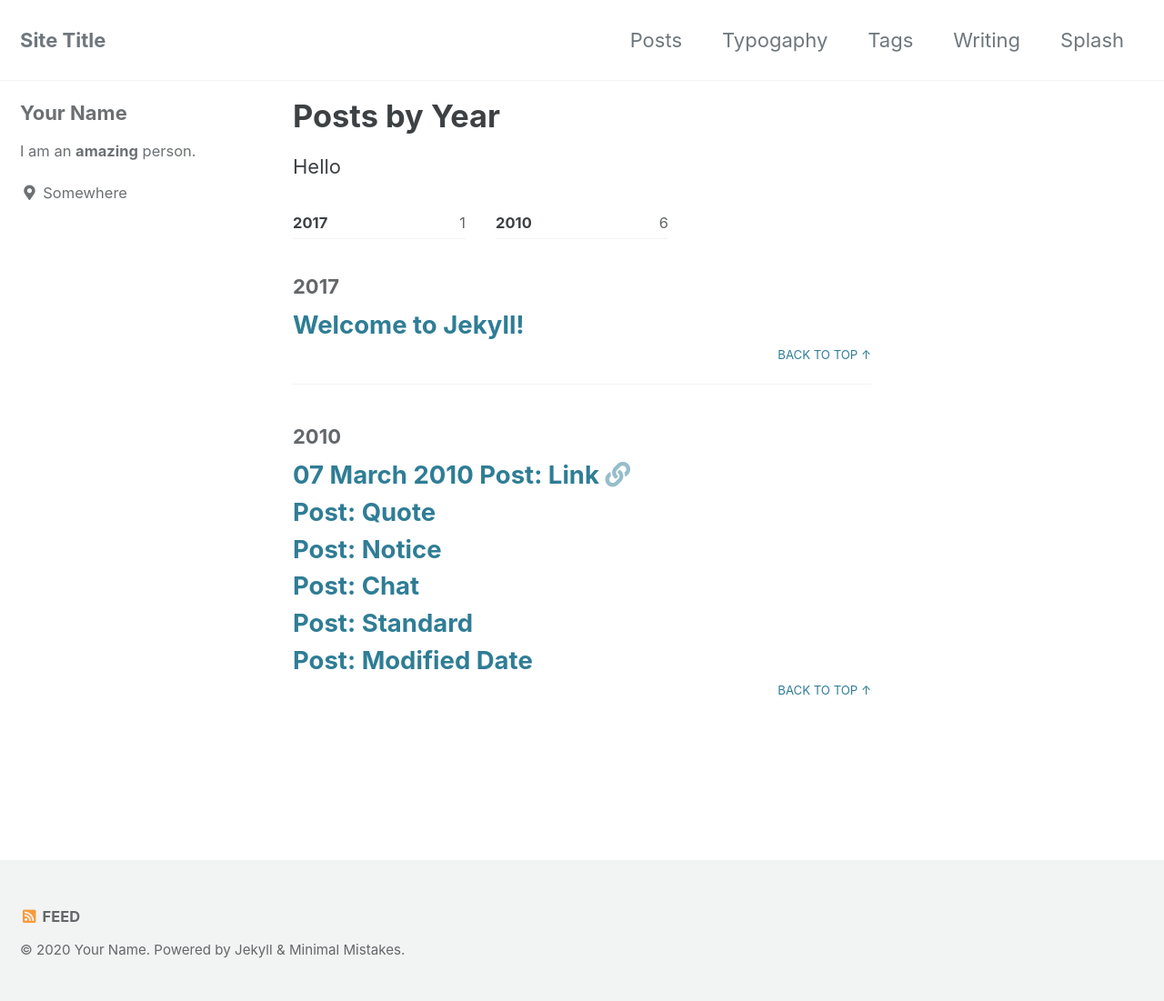
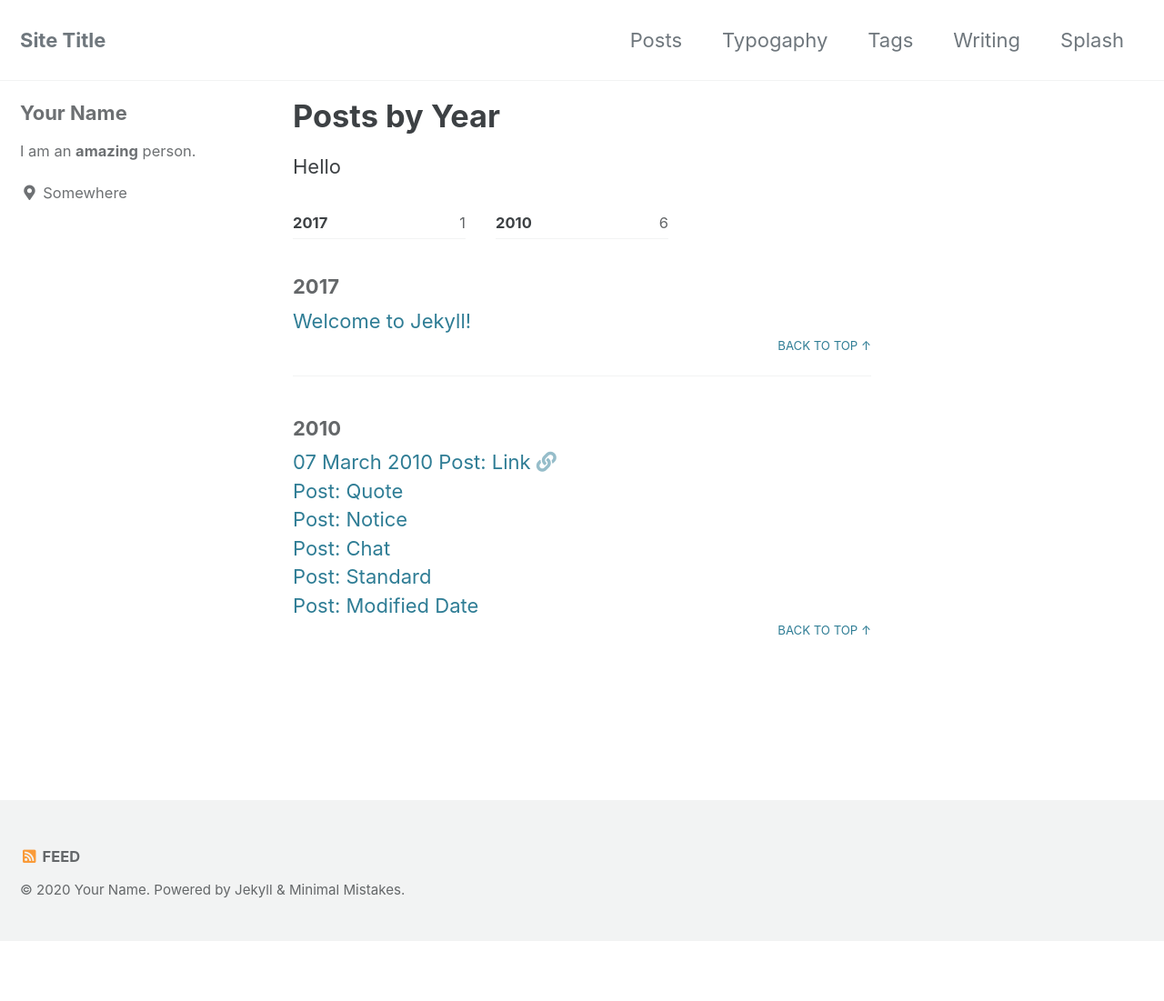
Before and after one commit to anantjoshi97/website, a Jekyll site: the page built from _pages/year-archive.md, in a window 1280 px wide. Shown: the whole page at 91% size. Built offline with Jekyll 4.4.1, drawn with Linux system fonts in a browser that asks for light colours; cached includes are drawn as plain includes; after the commit the page ends 1035 px from its top, so only the background shows below that.

Commit message:
Changed h2 to p

```diff
--- a/_includes/archive-single-new.html
+++ b/_includes/archive-single-new.html
@@ -17,13 +17,13 @@
         <img src="{{ teaser | relative_url }}" alt="">
       </div>
     {% endif %}
-    <h2 class="archive__item-title no_toc" itemprop="headline">
+    <p class="archive__item-title no_toc" itemprop="headline">
       {% if post.link %} <!-- True if this is a link post -->
         <a href="{{ post.link }}">{{ post.date | date_to_long_string  }} {{ title }}</a> <a href="{{ post.url | relative_url }}" rel="permalink"><i class="fas fa-link" aria-hidden="true" title="permalink"></i><span class="sr-only">Permalink</span></a>
       {% else %}
         <a href="{{ post.url | relative_url }}" rel="permalink">{{  title }}</a>
       {% endif %}
-    </h2>
+    </p>
     <!-- Write your comments here
     {% if post.read_time %}
       <p class="page__meta"><i class="far fa-clock" aria-hidden="true"></i> {% include read-time.html %}</p>
```
